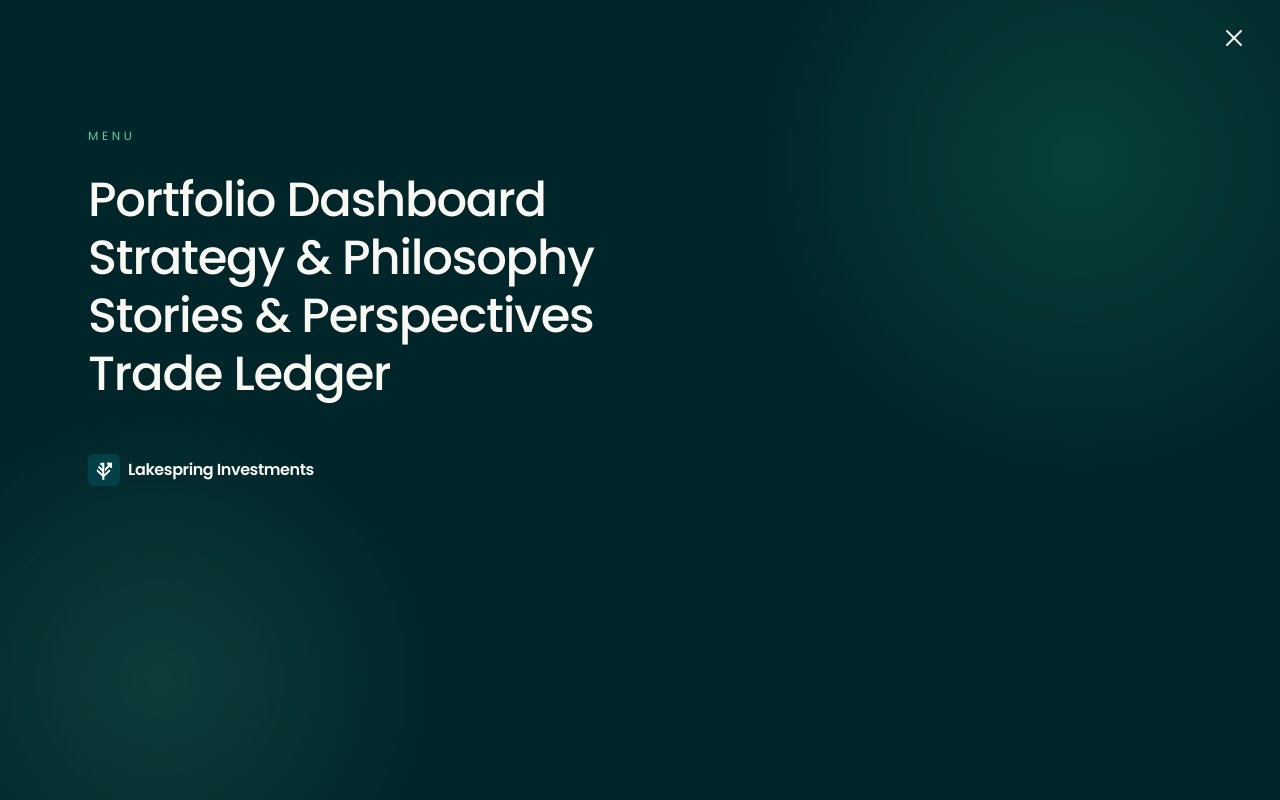
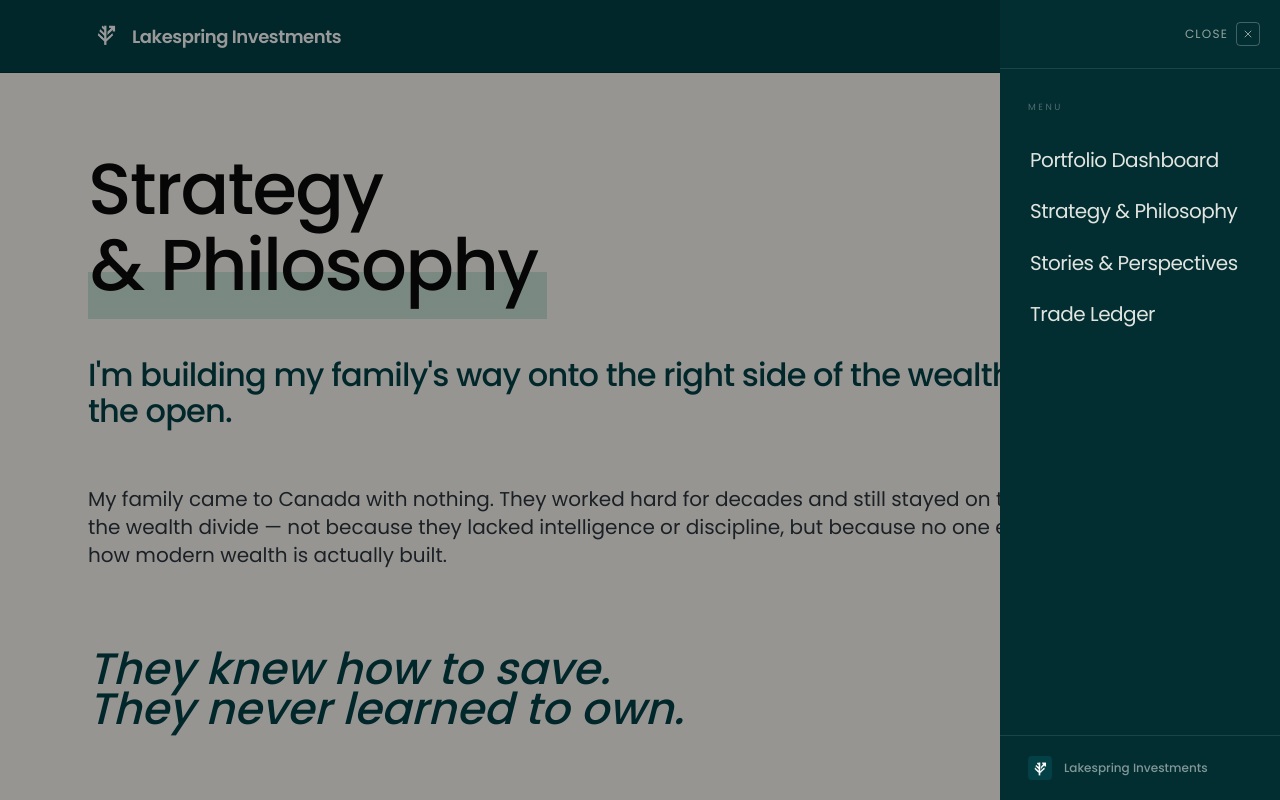
Before and after one commit to lakespringinvestments/lakespring-site, a Next.js app: page /thesis in a window 1280 px wide. Both pictures are taken after a click on the button "Open menu". Shown: the top 800 px of the page. Built offline with nearby package versions, Linux system fonts and the light colour scheme; no server answers.

Commit message:
Sidebar navbar, thesis margins, era + lcge articles fixed

```diff
--- a/src/app/thesis/page.tsx
+++ b/src/app/thesis/page.tsx
@@ -130,7 +130,7 @@ export default function ThesisPage() {
               </span>
             </span>
           </h1>
-          <h2 className="font-serif text-2xl md:text-3xl lg:text-[2rem] text-teal-600 leading-[1.15] tracking-tight font-medium max-w-4xl">
+          <h2 className="font-serif text-2xl md:text-3xl lg:text-[2rem] text-teal-600 leading-[1.15] tracking-tight font-medium">
             I&apos;m building my family&apos;s way onto the right side of the
             wealth divide — in the open.
           </h2>
@@ -138,7 +138,7 @@ export default function ThesisPage() {
 
         {/* Opening story */}
         <div className="max-w-6xl mx-auto px-6">
-          <div className="space-y-7 text-ink-700 text-lg md:text-xl leading-relaxed max-w-3xl">
+          <div className="space-y-7 text-ink-700 text-lg md:text-xl leading-relaxed">
             <p>
               My family came to Canada with nothing. They worked hard for
               decades and still stayed on the wrong side of the wealth divide
@@ -158,7 +158,7 @@ export default function ThesisPage() {
           </blockquote>
 
           {/* Continued story */}
-          <div className="space-y-7 text-ink-700 text-lg md:text-xl leading-relaxed max-w-3xl">
+          <div className="space-y-7 text-ink-700 text-lg md:text-xl leading-relaxed">
             <p>
               The economy has split into two tracks — the K-shaped economy —
               and the gap between them is no longer about effort. It&apos;s
@@ -180,7 +180,7 @@ export default function ThesisPage() {
 
         {/* Transition into the framework */}
         <div className="max-w-6xl mx-auto px-6 mt-20 md:mt-28 pb-20 md:pb-24">
-          <p className="font-serif text-2xl md:text-3xl text-teal-600 leading-snug italic max-w-3xl">
+          <p className="font-serif text-2xl md:text-3xl text-teal-600 leading-snug italic">
             What follows is the framework that turns that conviction into a
             portfolio — and the income engine that runs on top of it.
           </p>
--- a/src/components/Layout/Navbar.tsx
+++ b/src/components/Layout/Navbar.tsx
@@ -54,104 +54,84 @@ export default function Navbar() {
           <button
             type="button"
             onClick={() => setOpen((o) => !o)}
-            aria-label={open ? "Close menu" : "Open menu"}
+            aria-label="Open menu"
             aria-expanded={open}
             className="inline-flex items-center justify-center w-10 h-10 rounded-md text-cream-100 hover:text-sage-200 transition-colors -mr-2 relative z-[60]"
           >
-            {open ? (
             <svg width="26" height="26" viewBox="0 0 24 24" fill="none" stroke="currentColor" strokeWidth="1.75" strokeLinecap="round" strokeLinejoin="round">
-                <line x1="18" y1="6" x2="6" y2="18"></line>
-                <line x1="6" y1="6" x2="18" y2="18"></line>
+              <line x1="3" y1="7" x2="21" y2="7" />
+              <line x1="3" y1="12" x2="21" y2="12" />
+              <line x1="3" y1="17" x2="21" y2="17" />
             </svg>
-            ) : (
-              <svg width="26" height="26" viewBox="0 0 24 24" fill="none" stroke="currentColor" strokeWidth="1.75" strokeLinecap="round" strokeLinejoin="round">
-                <line x1="3" y1="7" x2="21" y2="7"></line>
-                <line x1="3" y1="12" x2="21" y2="12"></line>
-                <line x1="3" y1="17" x2="21" y2="17"></line>
-              </svg>
-            )}
           </button>
         </div>
       </header>
 
-      {/* Full-screen overlay menu */}
+      {/* Scrim */}
       <div
-        className={`fixed inset-0 z-50 transition-opacity duration-300 ${
+        onClick={() => setOpen(false)}
+        className={`fixed inset-0 z-50 bg-black/40 transition-opacity duration-300 ${
           open ? "opacity-100 pointer-events-auto" : "opacity-0 pointer-events-none"
         }`}
         aria-hidden={!open}
-      >
-        <div className="absolute inset-0 bg-teal-800" />
-
-        <div
-          className="absolute pointer-events-none"
-          style={{
-            top: "-160px",
-            right: "-120px",
-            width: "640px",
-            height: "640px",
-            borderRadius: "50%",
-            background:
-              "radial-gradient(circle, rgba(29,158,117,0.22) 0%, rgba(29,158,117,0) 70%)",
-          }}
-        />
-        <div
-          className="absolute pointer-events-none"
-          style={{
-            bottom: "-160px",
-            left: "-120px",
-            width: "560px",
-            height: "560px",
-            borderRadius: "50%",
-            background:
-              "radial-gradient(circle, rgba(93,202,165,0.14) 0%, rgba(93,202,165,0) 70%)",
-          }}
       />
 
+      {/* Sidebar panel */}
+      <aside
+        className={`fixed top-0 right-0 h-full w-[280px] z-[60] flex flex-col bg-[#022e31] transition-transform duration-300 ease-in-out ${
+          open ? "translate-x-0" : "translate-x-full"
+        }`}
+        aria-hidden={!open}
+      >
+        <div className="h-[69px] flex items-center justify-end px-5 border-b border-white/10 flex-shrink-0">
           <button
             type="button"
             onClick={() => setOpen(false)}
             aria-label="Close menu"
-          className="absolute top-4 right-6 z-[60] inline-flex items-center justify-center w-11 h-11 rounded-md text-cream-100 hover:text-sage-300 transition-colors"
+            className="flex items-center gap-2 text-cream-100/60 hover:text-cream-100 transition-colors"
           >
-          <svg width="28" height="28" viewBox="0 0 24 24" fill="none" stroke="currentColor" strokeWidth="1.75" strokeLinecap="round" strokeLinejoin="round">
-            <line x1="18" y1="6" x2="6" y2="18"></line>
-            <line x1="6" y1="6" x2="18" y2="18"></line>
+            <span className="text-xs tracking-widest uppercase">close</span>
+            <span className="w-6 h-6 border border-white/25 rounded flex items-center justify-center">
+              <svg width="12" height="12" viewBox="0 0 24 24" fill="none" stroke="currentColor" strokeWidth="2" strokeLinecap="round">
+                <line x1="18" y1="6" x2="6" y2="18" />
+                <line x1="6" y1="6" x2="18" y2="18" />
               </svg>
+            </span>
           </button>
+        </div>
 
-        <nav className="relative h-full max-w-6xl mx-auto px-6 pt-28 md:pt-32">
-          <p className="text-xs uppercase tracking-[0.3em] text-sage-300 mb-8">
+        <nav className="flex-1 px-0 pt-8 overflow-y-auto">
+          <p className="text-[9px] uppercase tracking-[0.28em] text-white/30 px-7 mb-5">
             Menu
           </p>
-          <ul className="flex flex-col gap-1.5 md:gap-2.5">
+          <ul className="flex flex-col">
             {NAV_LINKS.map((link) => (
               <li key={link.href}>
                 <Link
                   href={link.href}
                   onClick={() => setOpen(false)}
-                  className="font-serif text-3xl md:text-5xl font-medium tracking-tight leading-[1.15] text-cream-50 hover:text-sage-300 transition-colors"
+                  className="block font-serif text-xl font-normal tracking-tight leading-snug text-cream-50/90 hover:text-sage-300 hover:bg-white/[0.03] transition-colors px-7 py-3 border-l-2 border-transparent hover:border-sage-500/50"
                 >
                   {link.label}
                 </Link>
               </li>
             ))}
           </ul>
+        </nav>
 
-          <div className="mt-14 flex items-center gap-2">
+        <div className="px-7 py-5 border-t border-white/10 flex items-center gap-3 flex-shrink-0">
           <Image
             src="/logo.png"
             alt="Lakespring Investments"
-              width={32}
-              height={32}
-              className="rounded-md"
+            width={24}
+            height={24}
+            className="rounded"
           />
-            <span className="font-sans text-base font-semibold tracking-tight text-cream-50">
+          <span className="text-xs font-medium text-white/50">
             Lakespring Investments
           </span>
         </div>
-        </nav>
-      </div>
+      </aside>
     </>
   );
 }
```
Also changed, not shown: src/content/articles/lcge-bitcoin-treasury-company.md (deleted, +0 -13 lines), src/content/articles/lcge-bitcoin-treasury.md (+1 -1 lines), src/content/articles/the-era-of-asymmetric-bets.md (renamed from src/content/articles/era-of-generational-wealth.md, +1 -1 lines), src/content/articles/the-era-of-generational-wealth.md (deleted, +0 -10 lines). Lines whose indentation alone changed are shown as unchanged.
